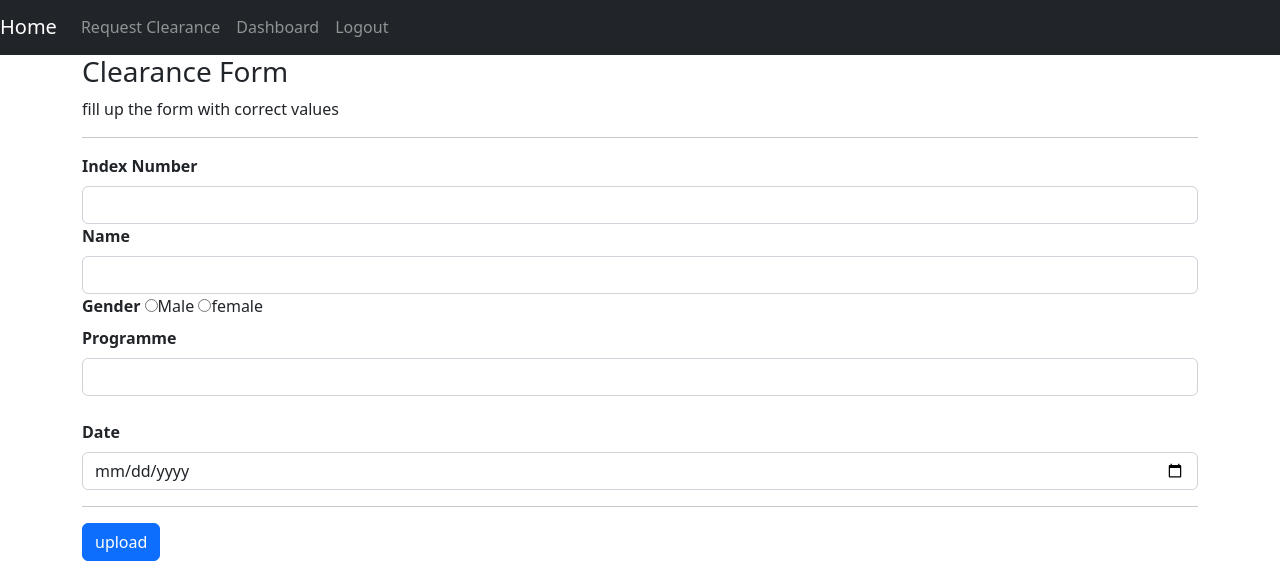
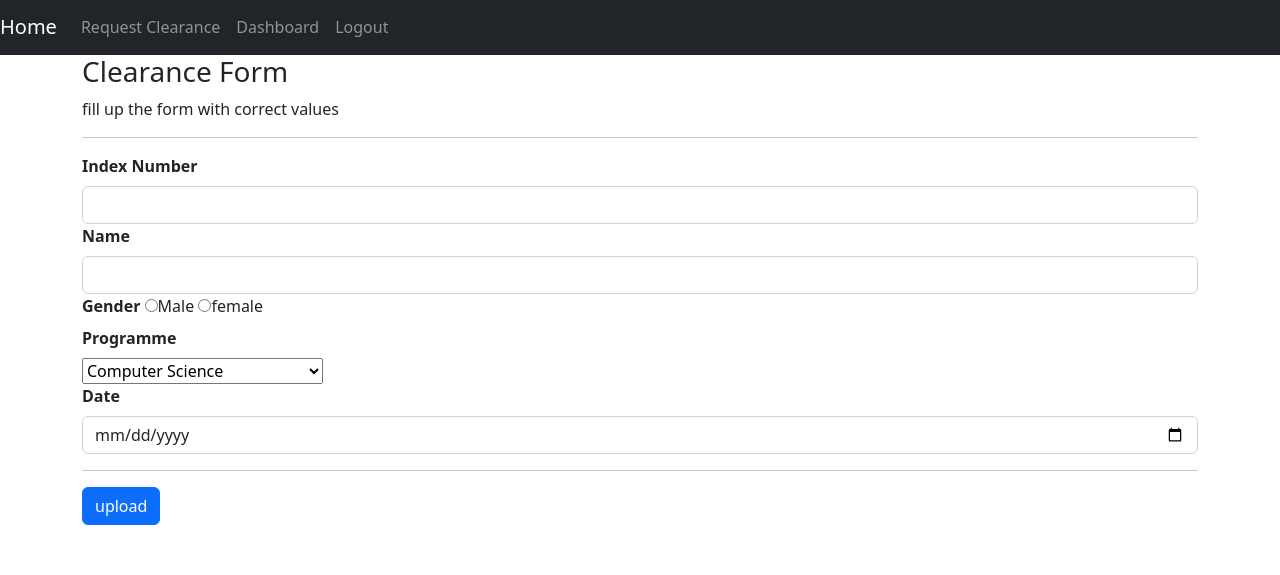
Before and after one commit to kakap312/School-Clearance-System, a PHP site: page /requestclearance.php in a window 1280 px wide. Shown: the part 225-800 px from the top of the page. Run offline with PHP 8.4, Linux system fonts and the light colour scheme.

Commit message:
option list created at programme

```diff
--- a/OnlineClearance/student/requestclearance.php
+++ b/OnlineClearance/student/requestclearance.php
@@ -1,11 +1,4 @@
 <?php include "head.php"?>
-<div>
-	<?php
-	if (isset($_POST['create'])) {
-		echo "Details Submitted";
-	}
-	  ?>
-</div>
 
 <form action="requestclearance.php" method="post">
 	<div class="container">
@@ -21,12 +14,22 @@
 	<label for="name"><b>Name</b></label>
 	<input class="form-control" type="text" name="student name"required>
 
-	<label for="gender"><b>Gender</b></label>
-	<input type="radio" name="gender">Male
-  <input  type="radio" name="gender">female<br>
+	<label for="gender" ><b>Gender</b></label>
+	<input type="radio" name="gender" required>Male
+  <input  type="radio" name="gender" required>female<br>
 
- 	<label for="programme"><b>Programme</b></label>
- 	<input class="form-control" type="text" name="programme"required><br>
+
+ 	<label for="programme" ><b>Programme</b></label><br>
+ 	<select id = "programme" >
+ 		<option value="Computer Science" >Computer Science</option>
+ 		<option value="Mathematics with Economics">Mathematics with Economics</option>
+ 		<option value="Actuarial Science">Actuarial Science</option>
+ 		<option value="Pure Mathematics">Pure Mathematics</option>
+ 		<option value="Applied Biology">Applied Science</option>
+ 		<option value="Applied Chemistry">Applied Chemistry</option>
+  		<option value="Applied Physics">Applied Physics</option>
+
+ 	</select><br>
 
 
 	<label for="date"><b>Date</b></label>
```
Also changed, not shown: OnlineClearance/admin/request.php (+3 -4 lines), OnlineClearance/admin/upload_controller.php (+6 -2 lines).
